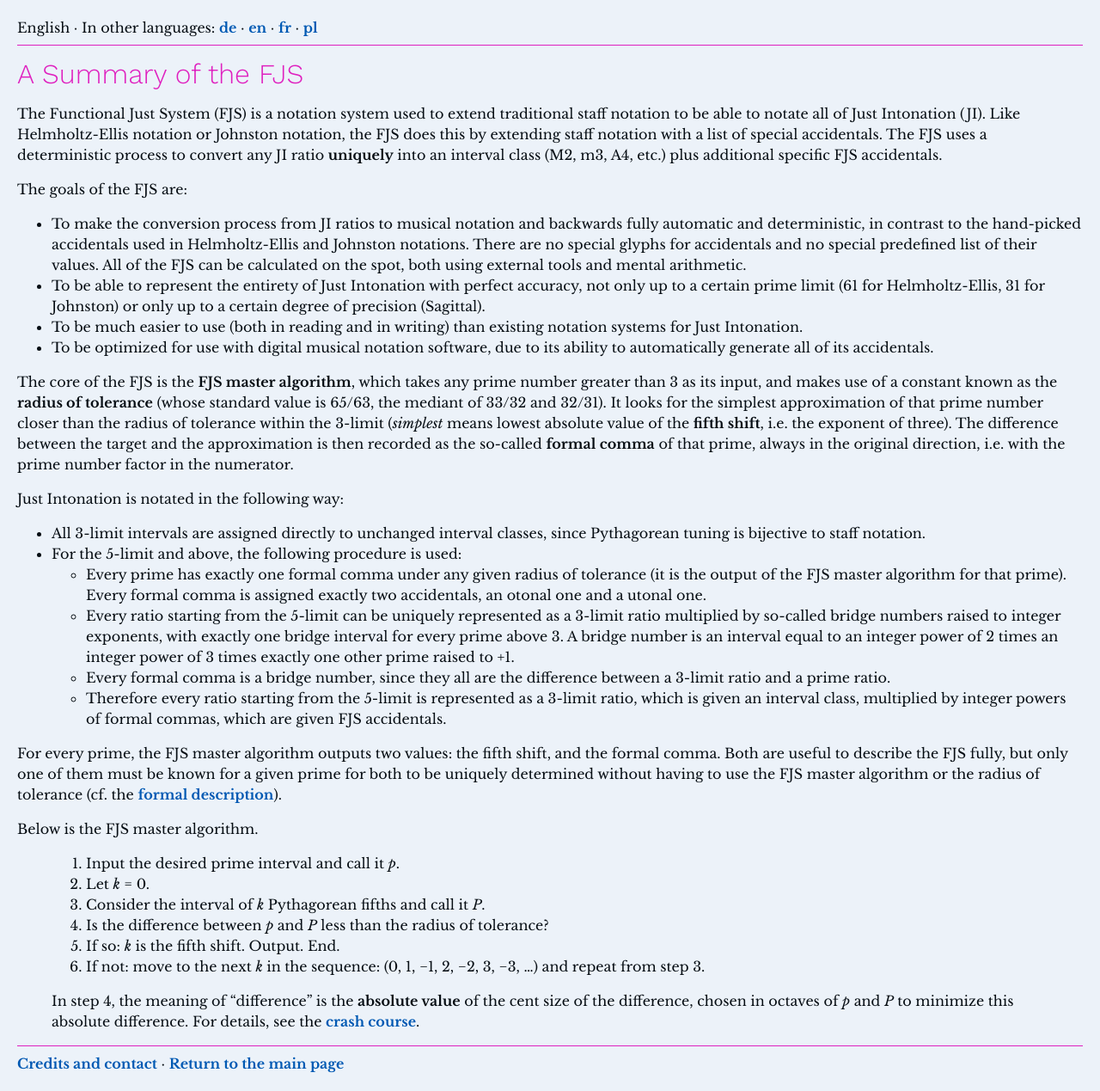
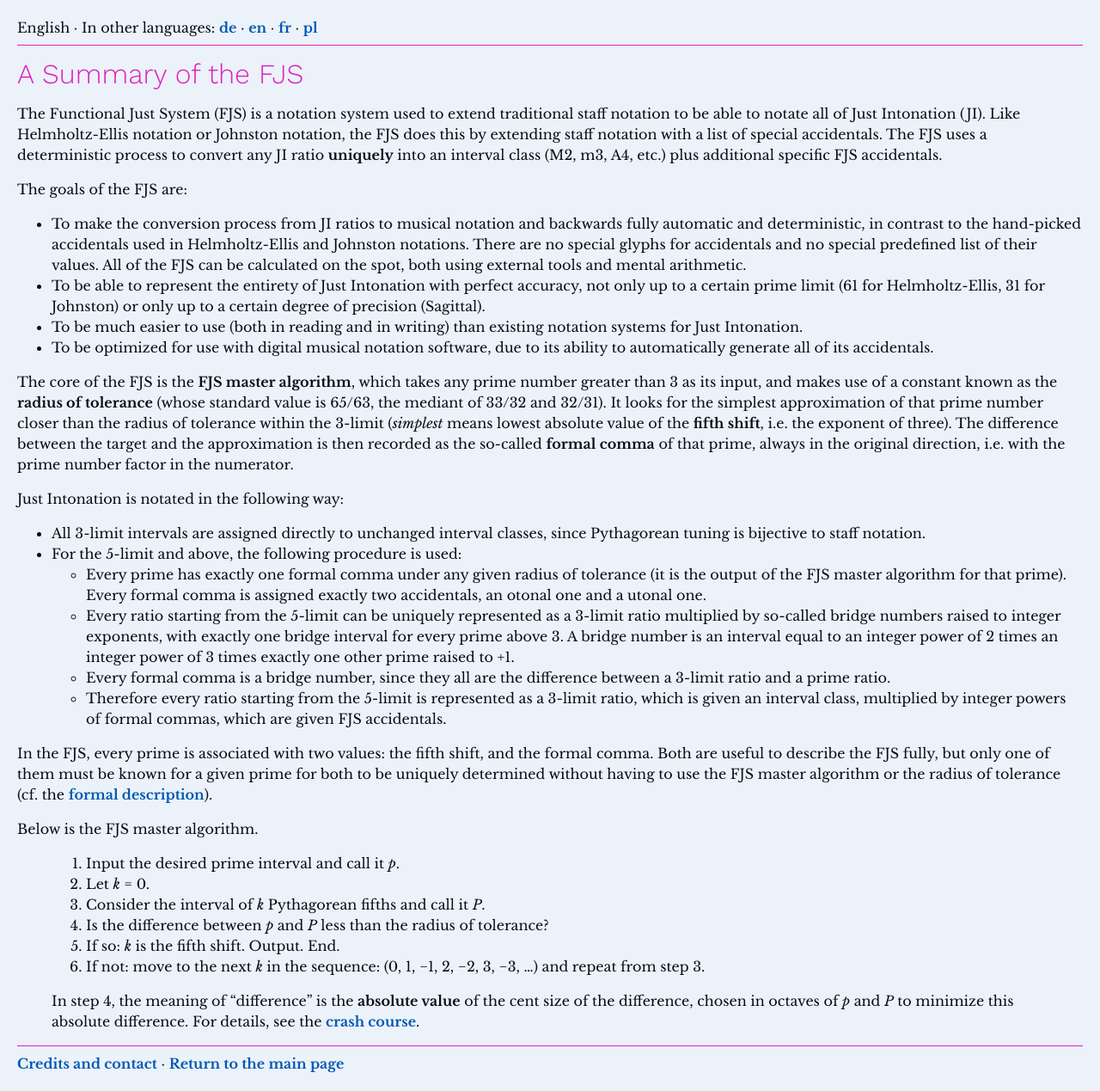
Before and after one commit to misotanni/misotanni.github.io, a Jekyll site: the page built from fjs/en/summary.md, in a window 1280 px wide. Shown: the whole page at 86% size. Built offline with Jekyll 4.4.1, drawn with Linux system fonts in a browser that asks for light colours; our own code applies the rules of GitHub Pages for plain Markdown files.

Commit message:
this is quite simply wrong, corrected

```diff
--- a/fjs/en/summary.md
+++ b/fjs/en/summary.md
@@ -20,7 +20,7 @@ Just Intonation is notated in the following way:
 	- Every formal comma is a bridge number, since they all are the difference between a 3-limit ratio and a prime ratio.
 	- Therefore every ratio starting from the 5-limit is represented as a 3-limit ratio, which is given an interval class, multiplied by integer powers of formal commas, which are given FJS accidentals.
 
-For every prime, the FJS master algorithm outputs two values: the fifth shift, and the formal comma. Both are useful to describe the FJS fully, but only one of them must be known for a given prime for both to be uniquely determined without having to use the FJS master algorithm or the radius of tolerance (cf. the [formal description](rules.html)).
+In the FJS, every prime is associated with two values: the fifth shift, and the formal comma. Both are useful to describe the FJS fully, but only one of them must be known for a given prime for both to be uniquely determined without having to use the FJS master algorithm or the radius of tolerance (cf. the [formal description](rules.html)).
 
 Below is the FJS master algorithm.
 
```
Also changed, not shown: fjs/de/summary.md (+1 -1 lines), fjs/fr/summary.md (+1 -1 lines), fjs/pl/summary.md (+1 -1 lines).
